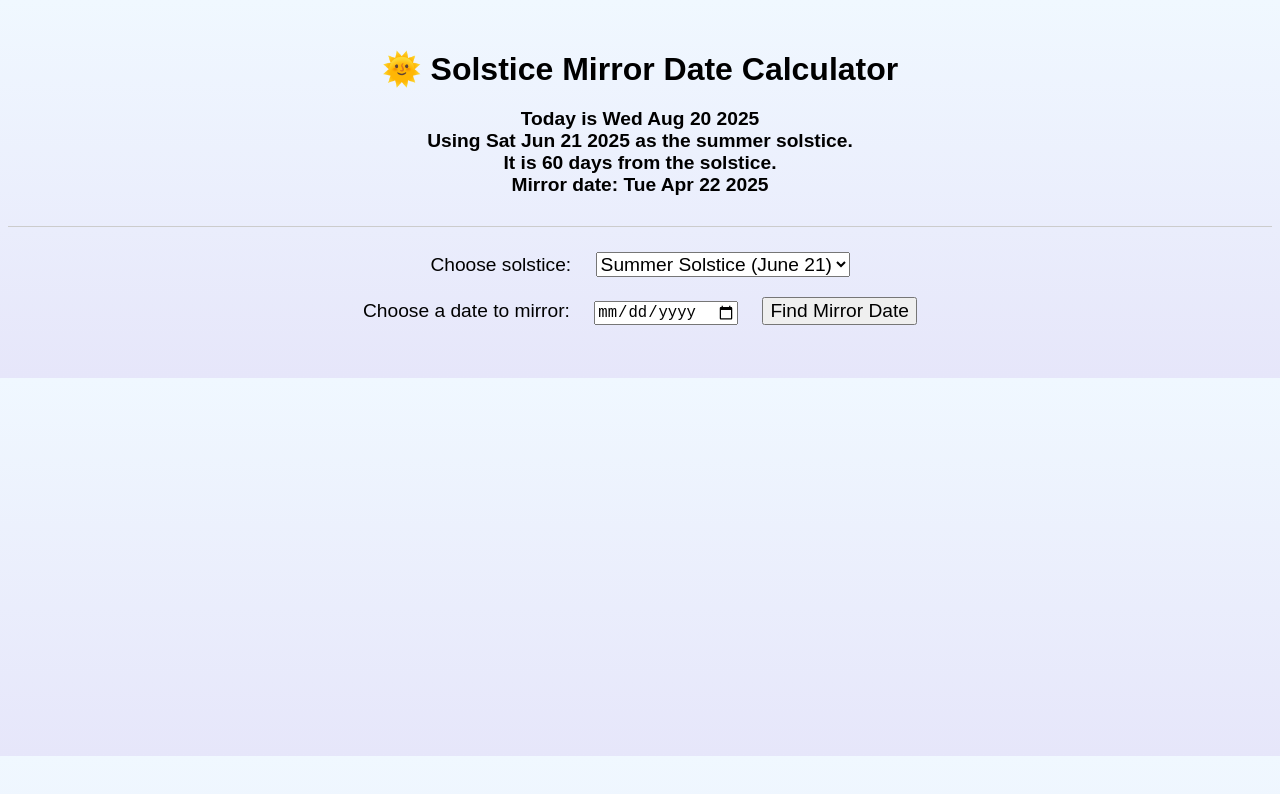
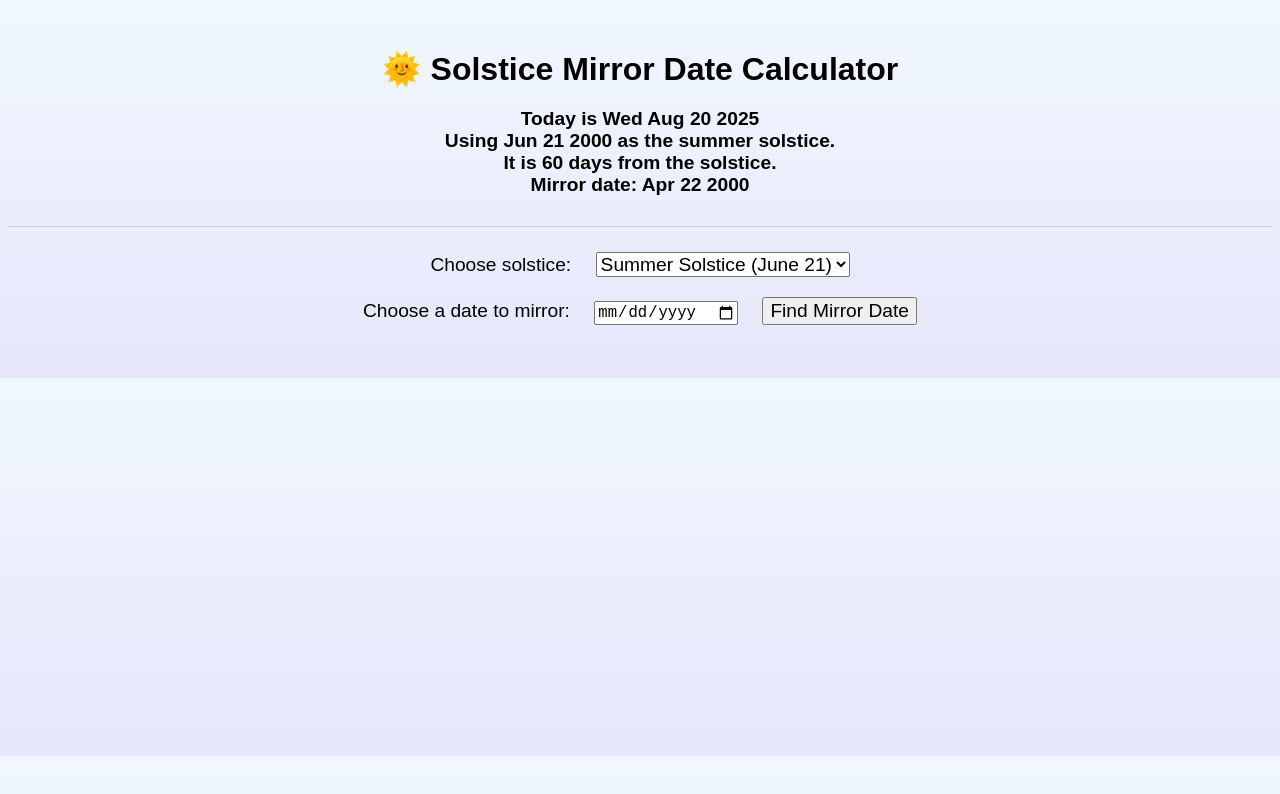
Before and after one commit to VvizardDev/solstice-mirror, a plain HTML site: page index.html in a window 1280 px wide. Drawn offline with Linux system fonts and the light colour scheme.

Commit message:
Update index.html

```diff
--- a/index.html
+++ b/index.html
@@ -48,15 +48,18 @@
   </div>
 
   <script>
-    function getSolsticeDate(year, type) {
-      return new Date(`${year}-${type === 'summer' ? '06-21' : '12-21'}`);
+    function getSolsticeDate(solsticeType) {
+      // Use fixed solstice dates with arbitrary year (e.g., 2000)
+      return new Date(`2000-${solsticeType === 'summer' ? '06-21' : '12-21'}`);
     }
 
     function getMirrorDate(date, solsticeType) {
-      const year = date.getFullYear();
-      const solstice = getSolsticeDate(year, solsticeType);
+      const solstice = getSolsticeDate(solsticeType);
       const msPerDay = 1000 * 60 * 60 * 24;
-      const daysOffset = Math.floor((date - solstice) / msPerDay);
+
+      // Normalize input date to year 2000 for consistent offset
+      const normalizedDate = new Date(`2000-${String(date.getMonth() + 1).padStart(2, '0')}-${String(date.getDate()).padStart(2, '0')}`);
+      const daysOffset = Math.floor((normalizedDate - solstice) / msPerDay);
       const mirrorDate = new Date(solstice - daysOffset * msPerDay);
       return { mirrorDate, daysOffset, solstice };
     }
@@ -67,9 +70,9 @@
       const { mirrorDate, daysOffset, solstice } = getMirrorDate(today, solsticeType);
       document.getElementById("output").innerHTML =
         `Today is <strong>${today.toDateString()}</strong><br>` +
-        `Using <strong>${solstice.toDateString()}</strong> as the ${solsticeType} solstice.<br>` +
+        `Using <strong>${solstice.toDateString().slice(4)}</strong> as the ${solsticeType} solstice.<br>` +
         `It is <strong>${daysOffset}</strong> days from the solstice.<br>` +
-        `Mirror date: <strong>${mirrorDate.toDateString()}</strong>`;
+        `Mirror date: <strong>${mirrorDate.toDateString().slice(4)}</strong>`;
     }
 
     function calculateCustomMirror() {
@@ -80,9 +83,9 @@
       const { mirrorDate, daysOffset, solstice } = getMirrorDate(selectedDate, solsticeType);
       document.getElementById("customOutput").innerHTML =
         `Selected date: <strong>${selectedDate.toDateString()}</strong><br>` +
-        `Using <strong>${solstice.toDateString()}</strong> as the ${solsticeType} solstice.<br>` +
+        `Using <strong>${solstice.toDateString().slice(4)}</strong> as the ${solsticeType} solstice.<br>` +
         `It is <strong>${daysOffset}</strong> days from the solstice.<br>` +
-        `Mirror date: <strong>${mirrorDate.toDateString()}</strong>`;
+        `Mirror date: <strong>${mirrorDate.toDateString().slice(4)}</strong>`;
     }
 
     document.getElementById("solsticeType").addEventListener("change", displayTodayMirror);
```
